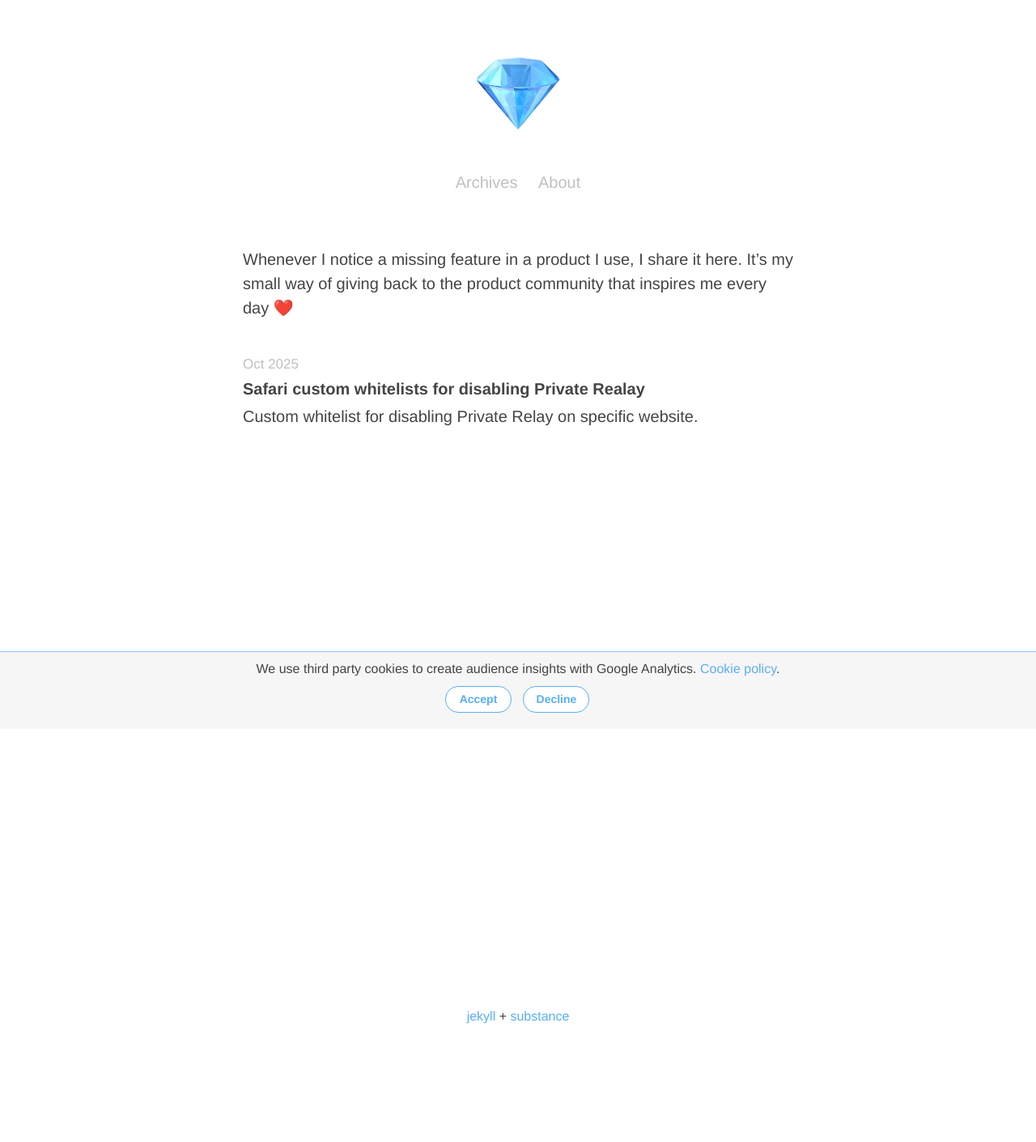
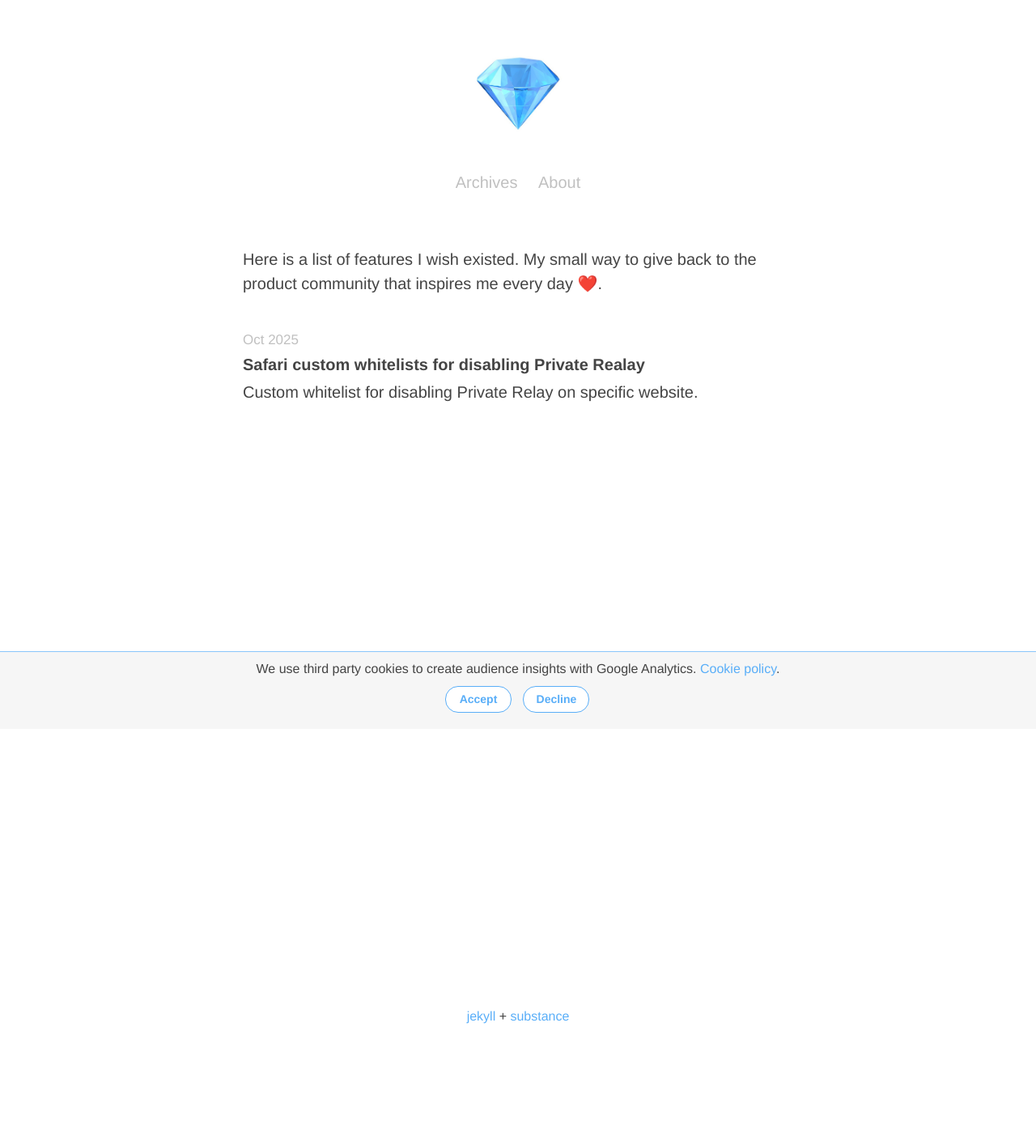
Before and after one commit to paridebroggi/paridebroggi.github.io, a Jekyll site: the page built from index.md, in a window 1280 px wide. Shown: the whole page at 81% size. Built offline with Jekyll 4.4.1, drawn with Linux system fonts in a browser that asks for light colours.

Commit message:
updated text

```diff
--- a/index.md
+++ b/index.md
@@ -2,4 +2,4 @@
 layout: home
 title: Home
 ---
-Whenever I notice a missing feature in a product I use, I share it here. It’s my small way of giving back to the product community that inspires me every day ❤️
+Here is a list of features I wish existed. My small way to give back to the product community that inspires me every day ❤️.
```
